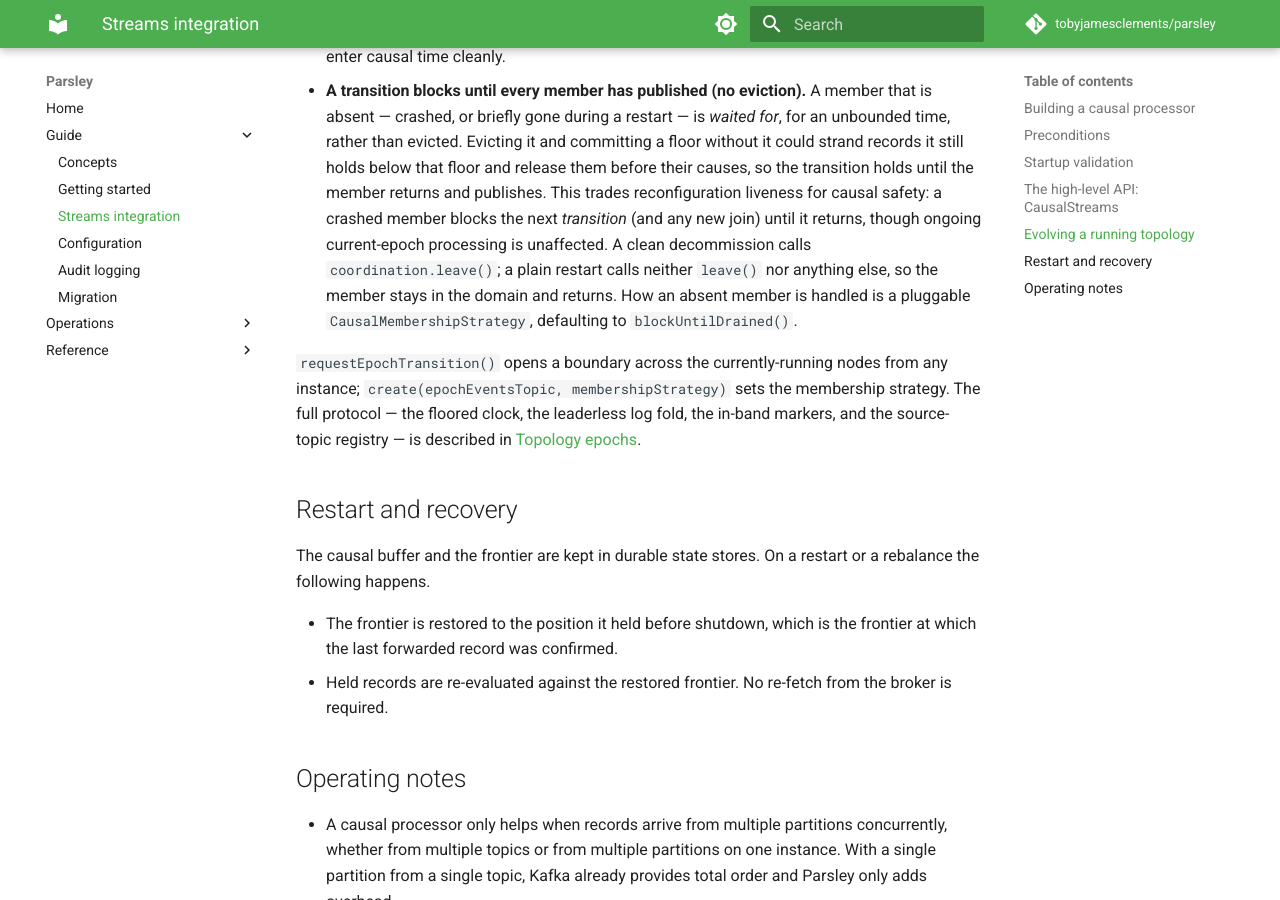
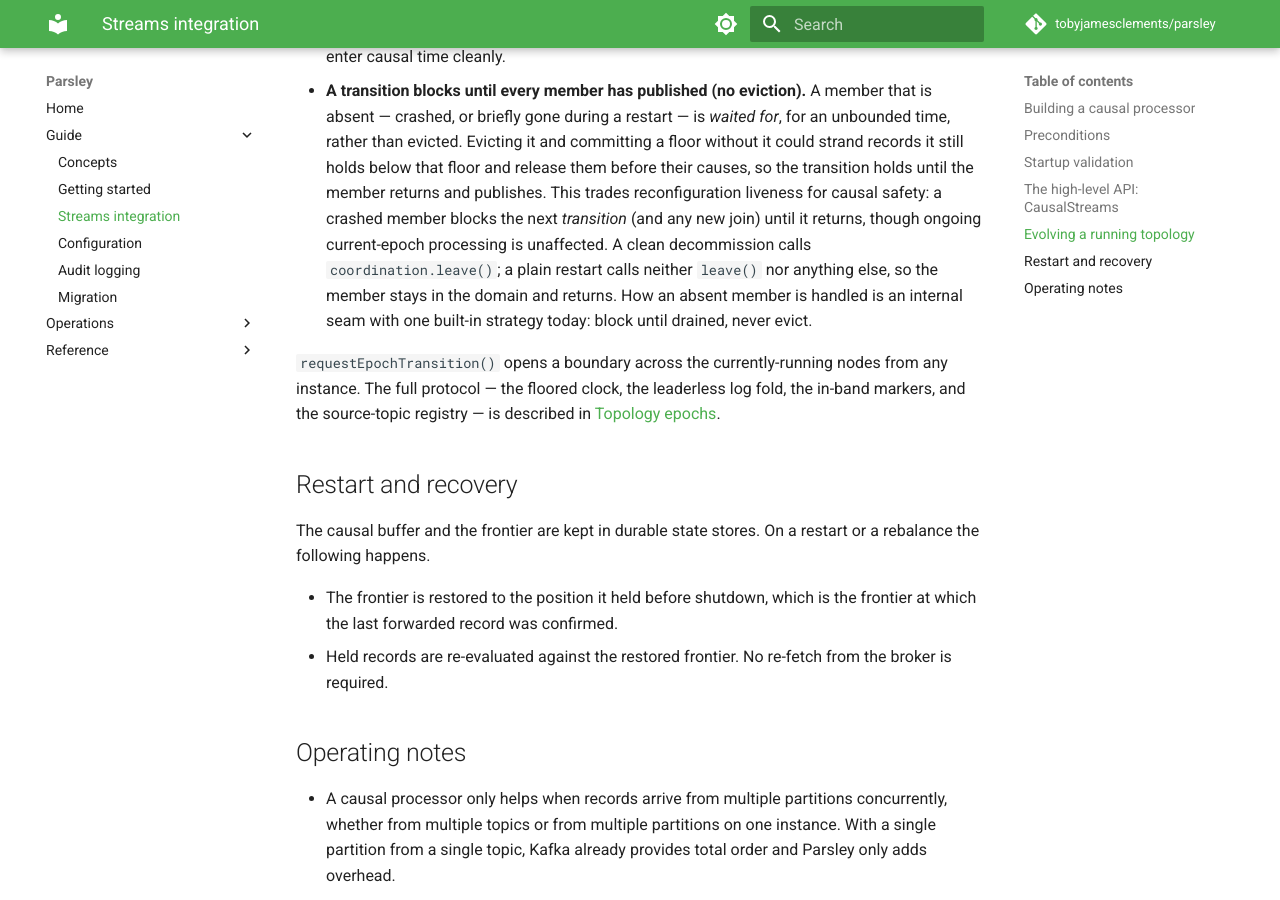
Before and after one commit to tobyjamesclements/parsley, an MkDocs documentation site: the page built from docs/streams.md, in a window 1280 px wide and 900 px high, scrolled down 5583 px. Built offline with MkDocs 1.6.1 and Material for MkDocs 9.7.7, drawn with Linux system fonts in a browser that asks for light colours; comment, search, counter and statistics services are not loaded; the version menu is left out.

Commit message:
Make CausalMembershipStrategy package-private; drop the dead public seam
It has one implementation (block-until-drained) and no external caller
ever supplied another, so keeping it and its BlockedRound parameter
public only advertised an extension point nothing used. CausalStreams
loses its 3-arg constructor along with it, since a package-private
parameter type made that overload unusable from outside the package
anyway.

Co-Authored-By: Claude Sonnet 5 <noreply@anthropic.com>
Claude-Session: https://claude.ai/code/session_01Wjxof6eT68WirVNxt7tNVd

```diff
--- a/docs/streams.md
+++ b/docs/streams.md
@@ -233,13 +233,12 @@ folds the shared epoch-events log identically and agrees on each epoch's floor,
   trades reconfiguration liveness for causal safety: a crashed member blocks the next *transition* (and
   any new join) until it returns, though ongoing current-epoch processing is unaffected. A clean
   decommission calls `coordination.leave()`; a plain restart calls neither `leave()` nor anything else, so
-  the member stays in the domain and returns. How an absent member is handled is a pluggable
-  `CausalMembershipStrategy`, defaulting to `blockUntilDrained()`.
+  the member stays in the domain and returns. How an absent member is handled is an internal seam with one
+  built-in strategy today: block until drained, never evict.
 
-`requestEpochTransition()` opens a boundary across the currently-running nodes from any instance;
-`create(epochEventsTopic, membershipStrategy)` sets the membership strategy. The full protocol — the
-floored clock, the leaderless log fold, the in-band markers, and the source-topic registry — is described
-in [Topology epochs](internals/topology-epochs.md).
+`requestEpochTransition()` opens a boundary across the currently-running nodes from any instance. The full
+protocol — the floored clock, the leaderless log fold, the in-band markers, and the source-topic registry —
+is described in [Topology epochs](internals/topology-epochs.md).
 
 ## Restart and recovery
 
```
Also changed, not shown: CHANGELOG.md (+5 -0 lines), 3 other files.
